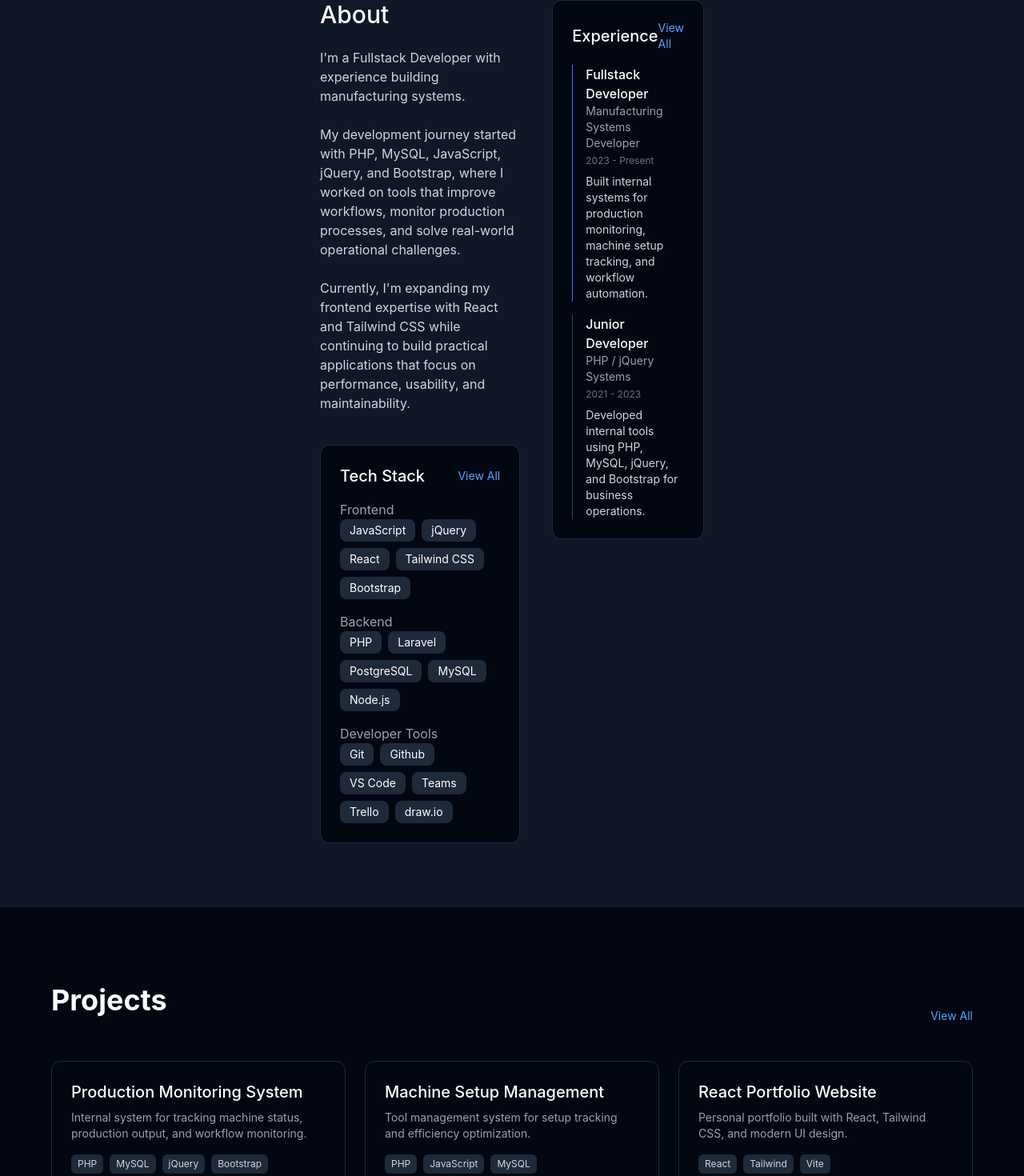
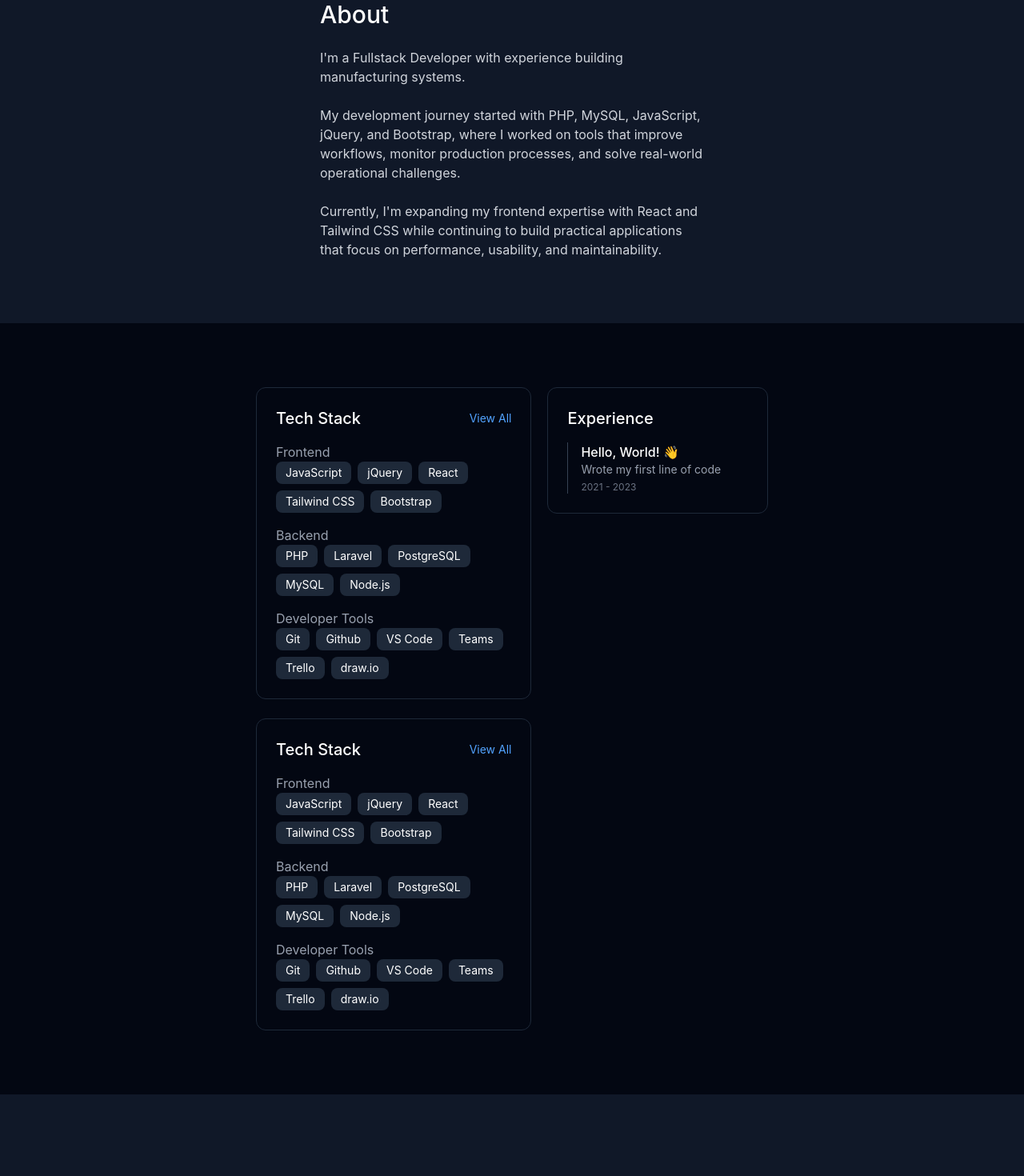
Before and after one commit to KARLO-00/my-portfolio, a React (Vite) app: page / in a window 1280 px wide. Shown: the part 880-2350 px from the top of the page at 80% size. Built offline with nearby package versions, Linux system fonts and the light colour scheme.

Commit message:
Move techstack and experience
Instead of displaying in about section, move it to project preview section

```diff
--- a/src/index.css
+++ b/src/index.css
@@ -2,6 +2,10 @@
 
 html {
   scroll-behavior: smooth;
+}
+
+::-webkit-scrollbar {
+  scrollbar-width: none;
 }
 
 
--- a/src/sections/About.jsx
+++ b/src/sections/About.jsx
@@ -39,7 +39,7 @@ export default function About({ darkMode }) {
     return (
         <section
             id="about"
-            className={`min-h-screen px-6 lg:px-100 py-20 flex flex-col lg:flex-row gap-10
+            className={`min-h-auto px-6 lg:px-100 py-20 flex flex-col lg:flex-row gap-10
                 ${darkMode ? "bg-gray-900" : "bg-gray-50"}
                 `}
         >
@@ -71,120 +71,10 @@ export default function About({ darkMode }) {
                     </p>
                 </div>
 
-                {/* RIGHT: Tech Stack */}
-                <div className="w-full lg:w-full">
-                    <div className={`border  rounded-xl p-6
-                            ${darkMode ? "bg-gray-950 border-gray-800" : "bg-white border-gray-200"}
-                        `}>
 
-                        <div className="flex items-center justify-between mb-4">
-                            <h2 className="text-xl font-medium">
-                                Tech Stack
-                            </h2>
-
-                            <Link
-                                to="/experience"
-                                className="text-sm text-blue-400 hover:text-blue-300 transition"
-                            >
-                                View All
-                            </Link>
-                        </div>
-
-                        <div className="space-y-4">
-
-                            {skills.map((item) => (
-                                <div key={item.category}>
-                                    <h3 className={`"text-sm mb-2" ${darkMode ? "text-gray-400" : "text-gray-900"}`}>
-                                        {item.category}
-                                    </h3>
-
-                                    <div className="flex flex-wrap gap-2">
-                                        {item.techlist.map((tech) => (
-                                            <span
-                                                key={tech}
-                                                className={`px-3 py-1 text-sm rounded-lg
-                                                    ${darkMode ? "bg-gray-800" : "bg-gray-200"}
-                                                `}
-                                            >
-                                                {tech}
-                                            </span>
-                                        ))}
-                                    </div>
-                                </div>
-                            ))}
-
-                        </div>
-                    </div>
-                </div>
 
             </div>
-            <div className="w-full lg:w-96 space-y-6 h-full">
 
-                {/* Experience */}
-                <div className={`rounded-xl p-6
-                    ${darkMode ? "bg-gray-950 border border-gray-800" : "bg-white border border-gray-200"}
-                    `}>
-
-                    <div className="flex items-center justify-between mb-4">
-                        <h2 className="text-xl font-medium">
-                            Experience
-                        </h2>
-
-                        <Link
-                            to="/experience"
-                            className="text-sm text-blue-400 hover:text-blue-300 transition"
-                        >
-                            View All
-                        </Link>
-                    </div>
-                    <div className="space-y-4">
-
-                        {/* Job 1 */}
-                        <div className="border-l border-blue-500 pl-4">
-                            <h3 className=" font-medium">
-                                Fullstack Developer
-                            </h3>
-
-                            <p className={`text-sm
-                                ${darkMode ? "text-gray-400" : "text-gray-400"}
-                                `}>
-                                Manufacturing Systems Developer
-                            </p>
-
-                            <p className="text-xs text-gray-500 mt-1">
-                                2023 - Present
-                            </p>
-
-                            <p className="text-sm text-gray-300 mt-2">
-                                Built internal systems for production monitoring,
-                                machine setup tracking, and workflow automation.
-                            </p>
-                        </div>
-
-                        {/* Job 2 (optional) */}
-                        <div className="border-l border-gray-700 pl-4">
-                            <h3 className="text-white font-medium">
-                                Junior Developer
-                            </h3>
-
-                            <p className="text-sm text-gray-400">
-                                PHP / jQuery Systems
-                            </p>
-
-                            <p className="text-xs text-gray-500 mt-1">
-                                2021 - 2023
-                            </p>
-
-                            <p className="text-sm text-gray-300 mt-2">
-                                Developed internal tools using PHP, MySQL, jQuery,
-                                and Bootstrap for business operations.
-                            </p>
-                        </div>
-
-                    </div>
-                </div>
-
-            </div>
         </section>
     );
 }
--- a/src/sections/ProjectsPreview.jsx
+++ b/src/sections/ProjectsPreview.jsx
@@ -1,6 +1,39 @@
 import { Link } from "react-router-dom";
 
 export default function ProjectsPreview({ darkMode }) {
+    const skills = [
+        {
+            "category": 'Frontend',
+            'techlist': [
+                "JavaScript",
+                "jQuery",
+                "React",
+                "Tailwind CSS",
+                "Bootstrap"]
+        },
+        {
+            'category': 'Backend',
+            'techlist': [
+                "PHP",
+                "Laravel",
+                "PostgreSQL",
+                "MySQL",
+                "Node.js"
+            ]
+        },
+        {
+            'category': 'Developer Tools',
+            'techlist': [
+                "Git",
+                "Github",
+                "VS Code",
+                "Teams",
+                "Trello",
+                "draw.io"
+            ]
+        }
+    ]
+
     const projects = [
         {
             title: "Production Monitoring System",
@@ -31,79 +64,138 @@ export default function ProjectsPreview({ darkMode }) {
     return (
         <section
             id="projects"
-            className="py-24 flex items-center justify-center px-6"
+            className="min-h-screen px-6 lg:px-80 py-20 flex flex-col lg:flex-row gap-5"
         >
-            <div className="max-w-6xl mx-auto">
-
-                {/* Header */}
-
+            <div className="lg:w-3/4">
+                {/* Tech Stack */}
+                <div className="w-full lg:w-full">
+                    <div className={`border  rounded-xl p-6
+                            ${darkMode ? "bg-gray-950 border-gray-800" : "bg-white border-gray-200"}
+                        `}>
 
                         <div className="flex items-center justify-between mb-4">
-                    <h1 className="text-3xl md:text-4xl font-bold mb-10">
-                        Projects
-                    </h1>
+                            <h2 className="text-xl font-medium">
+                                Tech Stack
+                            </h2>
 
                             <Link
-                        to="/projects"
+                                to="/experience"
                                 className="text-sm text-blue-400 hover:text-blue-300 transition"
                             >
                                 View All
                             </Link>
                         </div>
 
-                {/* Grid */}
-                <div className="grid md:grid-cols-2 lg:grid-cols-3 gap-6">
+                        <div className="space-y-4">
 
-                    {projects.map((project, index) => (
-                        <div
-                            key={index}
-                            className={`border rounded-xl p-6 hover:border-blue-400 transition
-                                ${darkMode ? "bg-gray-950 border-gray-800" : "bg-white border-gray-200"}
+                            {skills.map((item) => (
+                                <div key={item.category}>
+                                    <h3 className={`"text-sm mb-2" ${darkMode ? "text-gray-400" : "text-gray-900"}`}>
+                                        {item.category}
+                                    </h3>
+
+                                    <div className="flex flex-wrap gap-2">
+                                        {item.techlist.map((tech) => (
+                                            <span
+                                                key={tech}
+                                                className={`px-3 py-1 text-sm rounded-lg
+                                                    ${darkMode ? "bg-gray-800" : "bg-gray-200"}
                                                 `}
                                             >
-                            <h2 className="text-xl font-medium mb-2">
-                                {project.title}
-                            </h2>
-
-                            <p className="text-gray-400 text-sm mb-4">
-                                {project.description}
-                            </p>
-
-                            {/* Tech stack */}
-                            <div className="flex flex-wrap gap-2 mb-4">
-                                {project.tech.map((t) => (
-                                    <span
-                                        key={t}
-                                        className={`px-2 py-1 text-xs rounded-md
-                                            ${darkMode ? "bg-gray-800 text-gray-300" : "bg-gray-200 text-gray-700"}
-                                            `}
-                                    >
-                                        {t}
+                                                {tech}
                                             </span>
                                         ))}
-                            </div>
-
-                            {/* Links */}
-                            <div className="flex gap-4 text-sm">
-                                <a
-                                    href={project.github}
-                                    className="text-blue-400 hover:text-blue-300"
-                                >
-                                    GitHub
-                                </a>
-
-                                <a
-                                    href={project.live}
-                                    className="text-blue-400 hover:text-blue-300"
-                                >
-                                    Live Demo
-                                </a>
                                     </div>
                                 </div>
                             ))}
 
                         </div>
                     </div>
-        </section>
+                </div>
+
+                <br />
+
+                {/* Projects */}
+                <div className="w-full lg:w-full">
+                    <div className={`border  rounded-xl p-6
+                            ${darkMode ? "bg-gray-950 border-gray-800" : "bg-white border-gray-200"}
+                        `}>
+
+                        <div className="flex items-center justify-between mb-4">
+                            <h2 className="text-xl font-medium">
+                                Tech Stack
+                            </h2>
+
+                            <Link
+                                to="/experience"
+                                className="text-sm text-blue-400 hover:text-blue-300 transition"
+                            >
+                                View All
+                            </Link>
+                        </div>
+
+                        <div className="space-y-4">
+
+                            {skills.map((item) => (
+                                <div key={item.category}>
+                                    <h3 className={`"text-sm mb-2" ${darkMode ? "text-gray-400" : "text-gray-900"}`}>
+                                        {item.category}
+                                    </h3>
+
+                                    <div className="flex flex-wrap gap-2">
+                                        {item.techlist.map((tech) => (
+                                            <span
+                                                key={tech}
+                                                className={`px-3 py-1 text-sm rounded-lg
+                                                    ${darkMode ? "bg-gray-800" : "bg-gray-200"}
+                                                `}
+                                            >
+                                                {tech}
+                                            </span>
+                                        ))}
+                                    </div>
+                                </div>
+                            ))}
+
+                        </div>
+                    </div>
+                </div>
+            </div>
+
+            <div className="lg:w-1/4 lg:w-96 space-y-6">
+
+                {/* Experience */}
+                <div className={`rounded-xl p-6
+                    ${darkMode ? "bg-gray-950 border border-gray-800" : "bg-white border border-gray-200"}
+                    `}>
+
+                    <div className="flex items-center justify-between mb-4">
+                        <h2 className="text-xl font-medium">
+                            Experience
+                        </h2>
+
+                    </div>
+                    <div className="space-y-4">
+
+                        {/* Experience */}
+                        <div className="border-l border-gray-700 pl-4">
+                            <h3 className="text-white font-medium">
+                                Hello, World! 👋
+                            </h3>
+
+                            <p className="text-sm text-gray-400">
+                                Wrote my first line of code
+                            </p>
+
+                            <p className="text-xs text-gray-500 mt-1">
+                                2021 - 2023
+                            </p>
+                        </div>
+
+                    </div>
+                </div>
+
+            </div>
+        </section >
     );
 }
```
Lines whose indentation alone changed are shown as unchanged.
